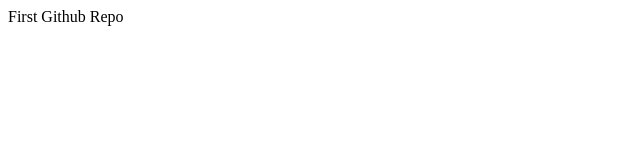
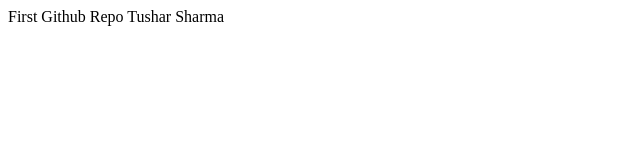
Before and after one commit to tusharsharma2905/test, a plain HTML site: page index.html in a window 1280 px wide. Shown: the whole page, without its empty margins (0-640 px from the left). Drawn offline with Linux system fonts and the light colour scheme.

Commit message:
second commit

```diff
--- a/index.html
+++ b/index.html
@@ -7,5 +7,6 @@
 </head>
 <body>
     First Github Repo
+    Tushar Sharma
 </body>
 </html>
```
